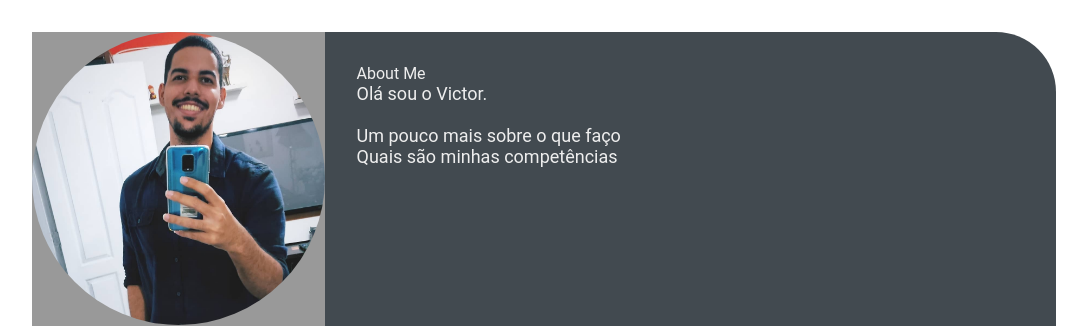
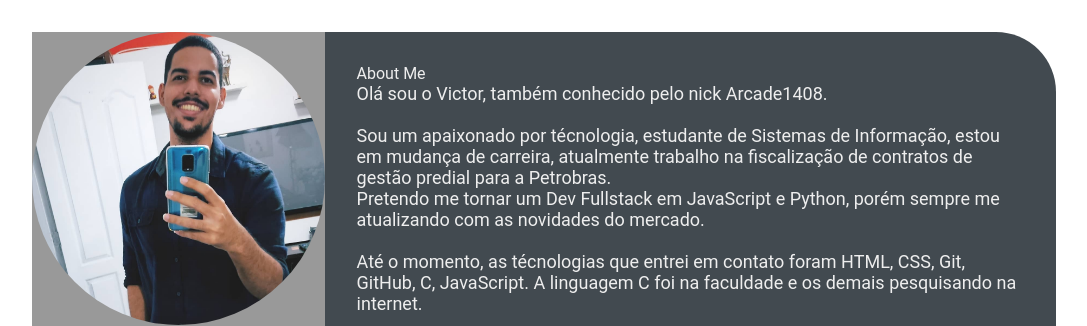
Before and after one commit to Arcade1408/CVjornadadev1408.github.io, a plain HTML site: page index.html in a window 1280 px wide. Shown: the top 326 px of the page, without its empty margins (96-1183 px from the left). Drawn offline with Linux system fonts and the light colour scheme.

Commit message:
Adição de informações sobre mim

```diff
--- a/index.html
+++ b/index.html
@@ -40,9 +40,10 @@
                 <section class="about gap">
                     <div class="right-title">About Me</div>
                     <p class="about-me-contents">
-                        Olá sou o Victor.<br>
-                        <br> Um pouco mais sobre o que faço
-                        <br> Quais são minhas competências
+                        Olá sou o Victor, também conhecido pelo nick Arcade1408.<br>
+                        <br> Sou um apaixonado por técnologia, estudante de Sistemas de Informação, estou em mudança de carreira, atualmente trabalho na fiscalização de contratos de gestão predial para a Petrobras.
+                        <br>Pretendo me tornar um Dev Fullstack em JavaScript e Python, porém sempre me atualizando com as novidades do mercado.<br>
+                        <br> Até o momento, as técnologias que entrei em contato foram HTML, CSS, Git, GitHub, C, JavaScript. A linguagem C foi na faculdade e os demais pesquisando na internet.
                     </p>
                 </section>
             </div>
```
